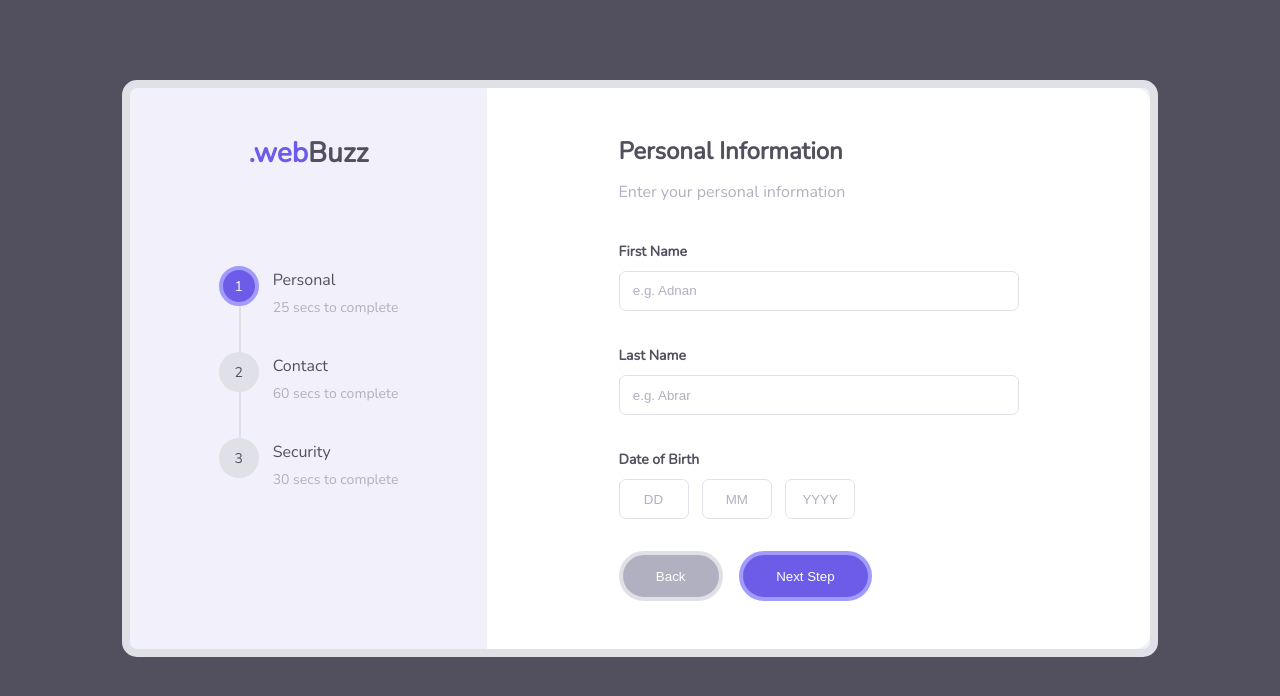
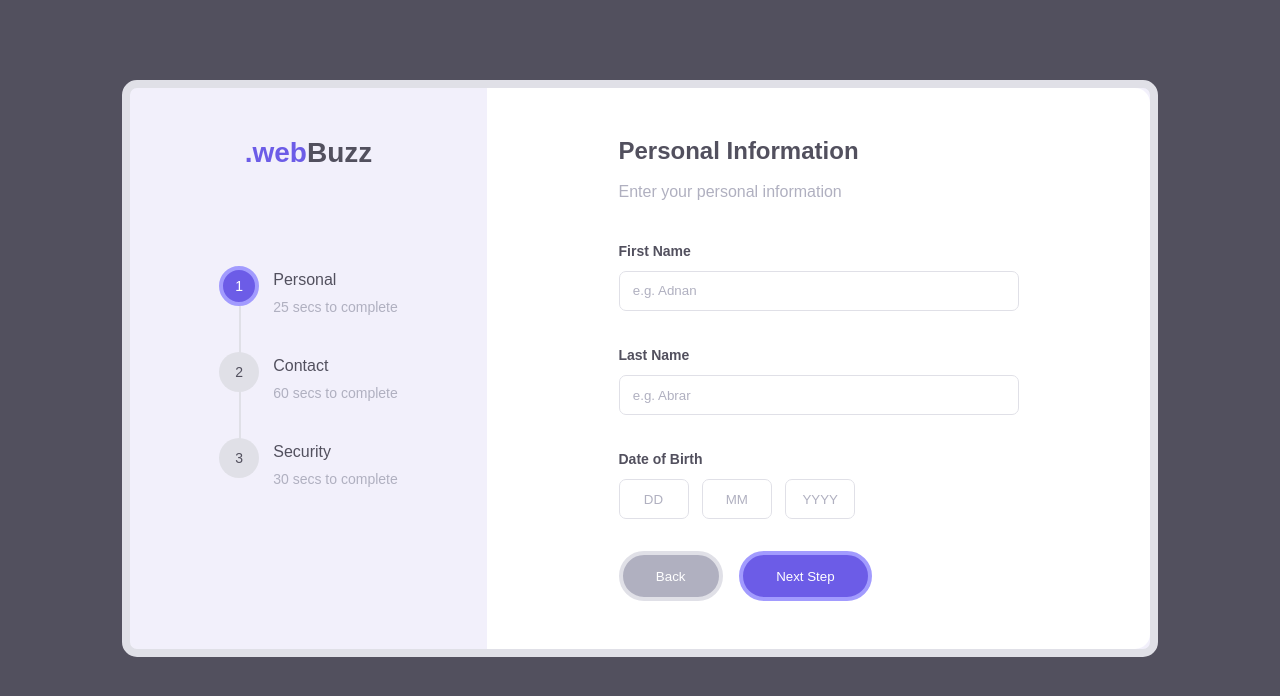
Before and after one commit to ashraf1728/WebBuzz-WebDevelopment-Challenge, a plain HTML site: page signUp.html in a window 1280 px wide. Drawn offline with nearby package versions, Linux system fonts and the light colour scheme.

Commit message:
Update signUp.css

```diff
--- a/signUp.css
+++ b/signUp.css
@@ -1,11 +1,9 @@
-@import url('https://fonts.googleapis.com/css2?family=Nunito: wght@300; 400; 600; 800&display=swap');
 
 :root {
     --main-color: #6c5ce7;
     --secondary-color: #a29bfe;
     --lighter-color: #e0e0e7;
     --light-color: #b0b0c0;
-
     --dark-color: #52505e;
     --font-smaller: 14px;
     --font-bigger: 20px;
@@ -62,11 +60,13 @@ img {
     margin: 0 auto;
     padding: 0 2em;
 }
-.checkbox{
+
+.checkbox {
     display: flex;
-    gap:10px;
+    gap: 10px;
     align-items: center;
 }
+
 .form-box {
     display: flex;
     flex-direction: column;
@@ -93,7 +93,6 @@ img {
     color: var(--main-color);
 }
 
-/* ==> Progress Steps */
 .progress ul.progress-steps {
     display: flex;
     flex-direction: row;
@@ -142,7 +141,6 @@ img {
     font-size: 12px;
 }
 
-/* ==> Form */
 .form-box form {
     width: 100%;
     padding: 3em 1em;
@@ -192,7 +190,7 @@ form .grouping input {
 }
 
 form .checbox input {
-    height: auto
+    height: auto;
 }
 
 form>div:not(.btn-group) {
@@ -207,7 +205,6 @@ form>div:not(.btn-group) {
         -webkit-transform: translateY(10%);
         transform: translateY(10%);
     }
-
     100% {
         opacity: 1;
         -webkit-transform: translateY(0);
@@ -218,9 +215,6 @@ form>div:not(.btn-group) {
 form>div.active {
     display: block;
 }
-
-/* Buttons */
-
 
 .btn-group {
     display: flex;
@@ -256,41 +250,34 @@ form>div.active {
     display: none;
 }
 
-.form-three.active~.btn-group .btn-submit {
+.form-three.active ~ .btn-group .btn-submit {
     display: block;
 }
 
-.form-three.active~.btn-group{
+.form-three.active ~ .btn-group {
     justify-content: space-between;
 }
 
-
 ::placeholder {
-    color: var(--light-color)
+    color: var(--light-color);
 }
 
-
 @media screen and (min-width: 768px) {
-
     .form-box {
         flex-direction: row;
     }
-
     .form-box .progress {
         flex: 1 0 35%;
         min-width: 300px;
         padding: 3em;
     }
-
     .logo {
         margin: -48px -48px 48px;
     }
-
     .progress ul.progress-steps {
         flex-direction: column;
         gap: 0px;
     }
-
     .progress ul.progress-steps li:not(:last-child)::before {
         content: '';
         position: absolute;
@@ -300,19 +287,15 @@ form>div.active {
         height: 65px;
         background-color: var(--lighter-color);
     }
-
     .form-box form {
         padding: 3em;
         border-radius: 0 15px 15px 0;
     }
-
     .progress ul li p {
         position: relative;
         top: auto;
         font-size: inherit;
-
     }
-
     .progress ul.progress-steps li p span {
         display: block;
     }
```
